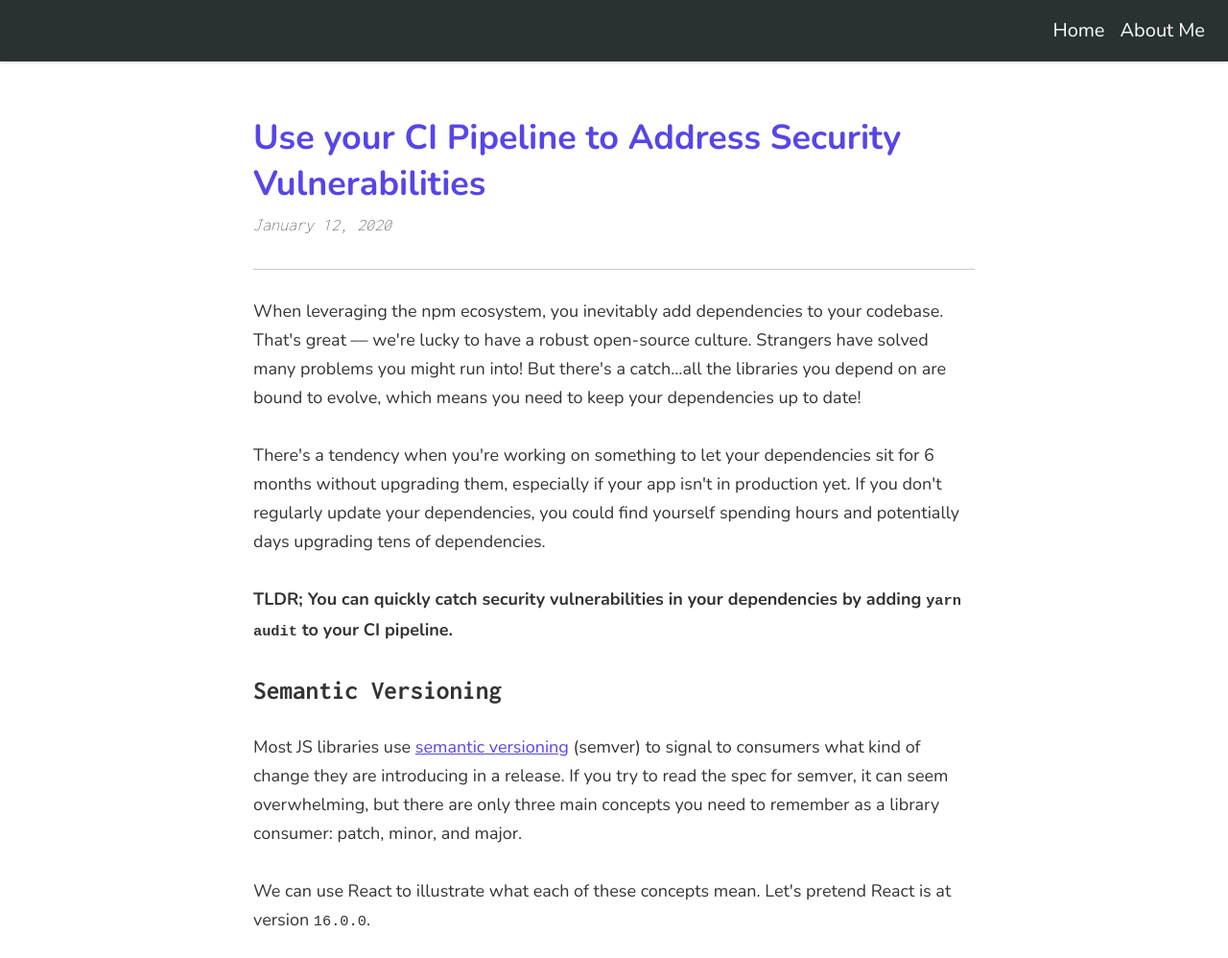
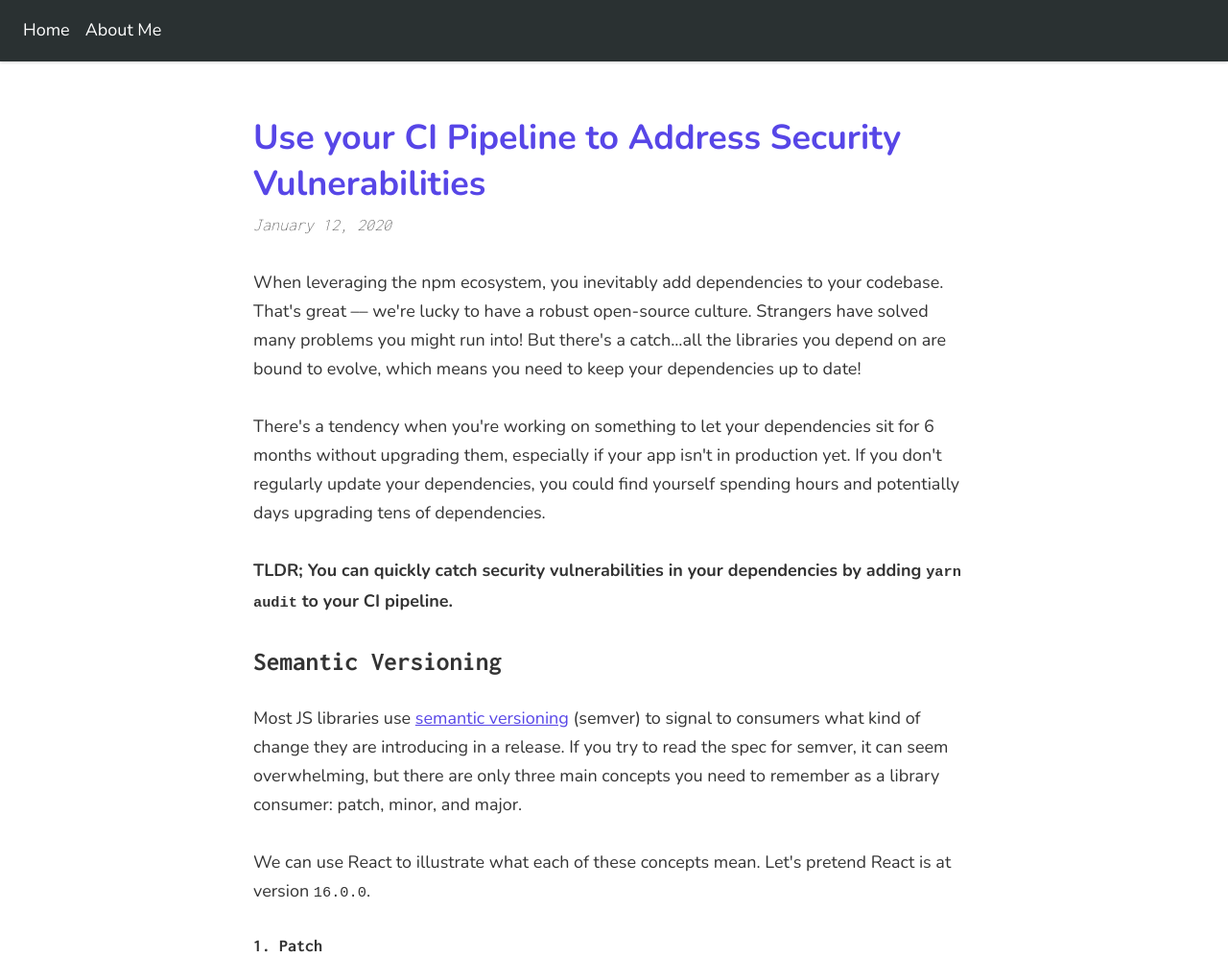
Before and after one commit to maecapozzi/blog, a Gatsby site: page /upgrading-dependencies/ in a window 1280 px wide. Shown: the top 998 px of the page at 96% size. Built offline with nearby package versions, Linux system fonts and the light colour scheme; Gatsby itself is replaced by a stand-in of ours; some packages are replaced by stand-ins of ours.

Commit message:
Small tweaks to provide more user feedback

```diff
--- a/src/components/Link.js
+++ b/src/components/Link.js
@@ -4,11 +4,11 @@ import { theme } from "../styles/theme";
 
 export const StyledGatsbyLink = styled(Link)`
   color: #ffffff;
-  font-size: ${theme.fontSizes["5"]};
+  font-size: ${theme.fontSizes["4"]};
   text-decoration: none;
 
   &:hover {
-    color: ${theme.colors.gray1};
+    color: ${theme.colors.tertiary};
   }
 `;
 
--- a/src/components/layout.js
+++ b/src/components/layout.js
@@ -7,7 +7,7 @@ const Nav = styled("nav")`
   background: ${theme.colors.primary};
   display: flex;
   height: ${theme.spacings["8"]};
-  justify-content: flex-end;
+  justify-content: flex-start;
   box-shadow: 0 1px 3px hsla(0, 0%, 0%, 0.2);
   position: fixed;
   width: 100%;
--- a/src/templates/blog-post.js
+++ b/src/templates/blog-post.js
@@ -10,6 +10,10 @@ import { Text } from "../components/Text";
 
 const StyledLink = styled(Link)`
   color: ${theme.colors.tertiary};
+`;
+
+const BodyWrapper = styled("div")`
+  margin-top: ${theme.spacings["4"]};
 `;
 
 const Main = styled("main")`
@@ -43,14 +47,15 @@ const BlogPostTemplate = props => {
         <BlogHeader>{title}</BlogHeader>
         <Date>{date}</Date>
       </HeadingWrapper>
-      <hr />
       {edges.map(image => {
         if (image.node.fluid.originalName === img) {
           return <Img key={img} fluid={image.node.fluid} />;
         }
         return undefined;
       })}
-      <div dangerouslySetInnerHTML={parseHtml()} />
+      <BodyWrapper>
+        <div dangerouslySetInnerHTML={parseHtml()} />
+      </BodyWrapper>
       <hr />
       <ul
         style={{
```
Also changed, not shown: src/components/Card.js (+6 -2 lines).
